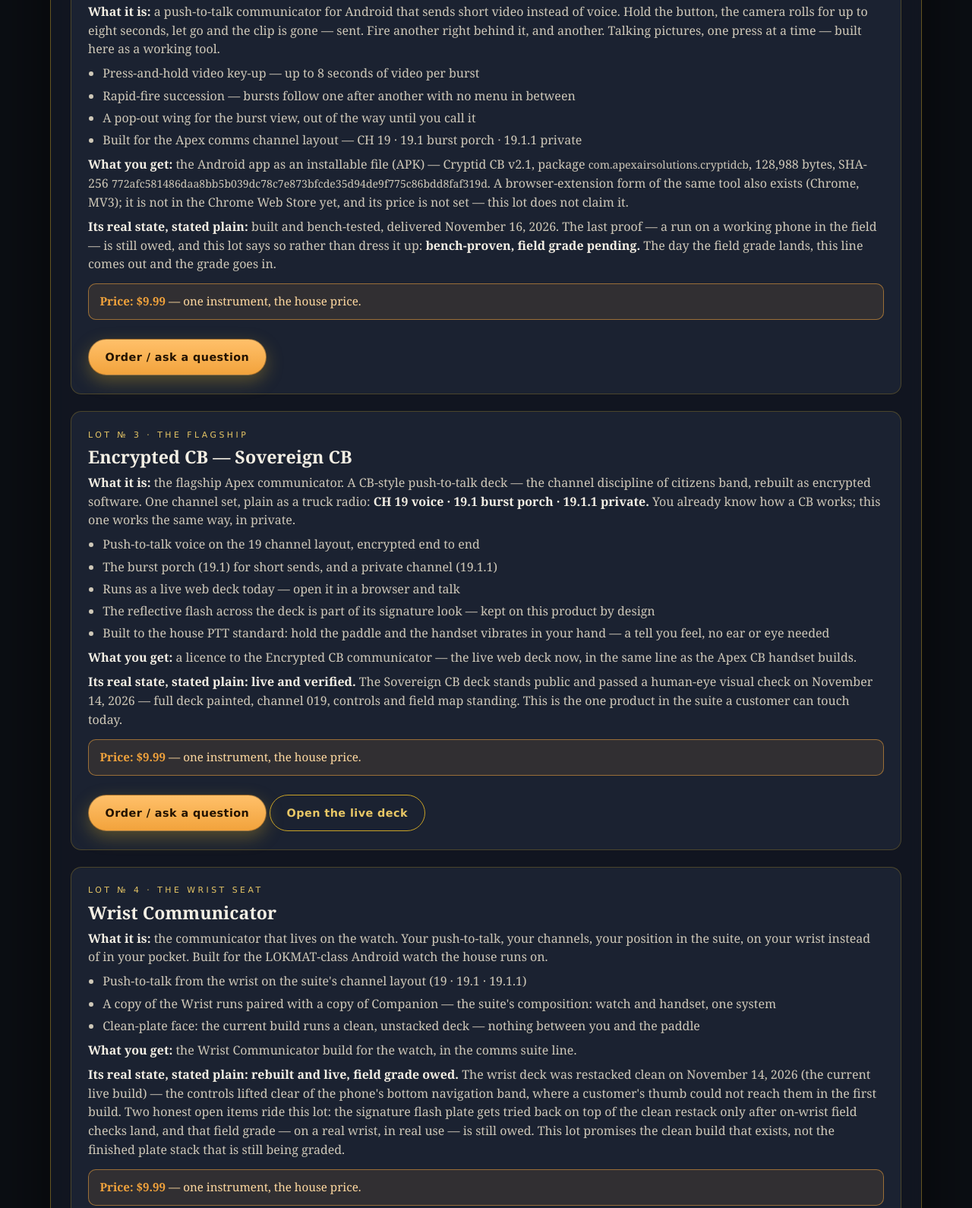
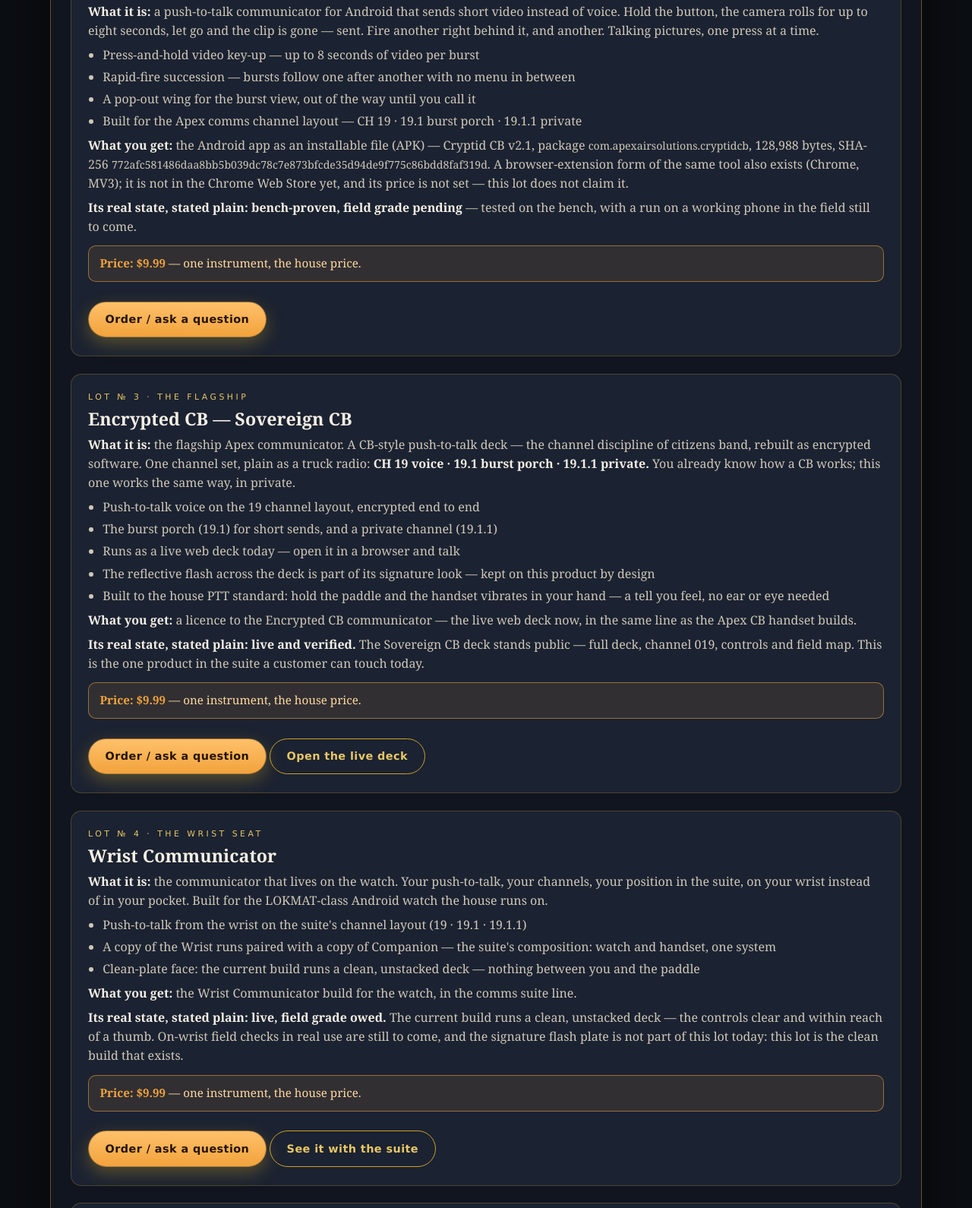
Before and after one commit to apex74-create/apex-auction-house, a plain HTML site: page comms.html in a window 1280 px wide. Shown: the part 814-2404 px from the top of the page at 76% size. Drawn offline with Linux system fonts and the light colour scheme.

Commit message:
Writers Guild Pass 1: Guard status, classifieds tariff, comms-lot copy
- E-1: Apex Browser Guard is live in the Chrome Web Store (v1.5.0
  published Nov 12, 2026, last updated Nov 14, 2026, public — house
  developer-dashboard record, Nov 22). 'In review / pending' copy
  corrected to the record.
- E-2 (Auction hall index): classifieds tariff replaced with the
  owner's restated Nov 20 model — 99c for a one-time purchase-
  information request; $9.99/month to have the gate open for
  frequent purchasing. The per-deal tier line is out.
- E-8 (Auction comms lots, main hall): dated build-log narration
  stripped from the comms lots and replaced with plain sales copy
  (what it is, what it does, what it costs, where it is found).
  Prices and lot structure unchanged.

```diff
--- a/comms.html
+++ b/comms.html
@@ -34,7 +34,7 @@
 
   <!-- ============ THE FLOOR, STATED PLAIN ============ -->
   <section class="panel">
-    <div class="kicker">Lots № 2–5 · hung November 17, 2026</div>
+    <div class="kicker">Lots № 2–5 · the Apex comms suite</div>
     <h2>Four instruments, one channel layout</h2>
     <p>The comms suite was designed as one system: <b>CH 19 voice · 19.1 burst porch ·
     19.1.1 private</b> — the channel discipline of citizens band, rebuilt as encrypted
@@ -62,7 +62,7 @@
     <p><b>What it is:</b> a push-to-talk communicator for Android that sends short video
     instead of voice. Hold the button, the camera rolls for up to eight seconds, let go
     and the clip is gone — sent. Fire another right behind it, and another. Talking
-    pictures, one press at a time — built here as a working tool.</p>
+    pictures, one press at a time.</p>
     <ul>
       <li>Press-and-hold video key-up — up to 8 seconds of video per burst</li>
       <li>Rapid-fire succession — bursts follow one after another with no menu in between</li>
@@ -74,10 +74,8 @@
     SHA-256 <span class="small">772afc581486daa8bb5b039dc78c7e873bfcde35d94de9f775c86bdd8faf319d</span>.
     A browser-extension form of the same tool also exists (Chrome, MV3); it is not in the
     Chrome Web Store yet, and its price is not set — this lot does not claim it.</p>
-    <p><b>Its real state, stated plain:</b> built and bench-tested, delivered November 16,
-    2026. The last proof — a run on a working phone in the field — is still owed, and this
-    lot says so rather than dress it up: <b>bench-proven, field grade pending.</b> The day
-    the field grade lands, this line comes out and the grade goes in.</p>
+    <p><b>Its real state, stated plain:</b> <b>bench-proven, field grade pending</b> —
+    tested on the bench, with a run on a working phone in the field still to come.</p>
     <div class="money-note"><b>Price: <span class="money">$9.99</span></b> — one instrument, the house price.</div>
     <a class="btn amber" href="mailto:sales@apexairsolutions.com?subject=Lot%20%E2%84%96%202%20%E2%80%94%20Cryptid%20CB%20%E2%80%94%20order%20%2F%20question">Order / ask a question</a>
   </section>
@@ -100,9 +98,8 @@
     <p><b>What you get:</b> a licence to the Encrypted CB communicator — the live web deck
     now, in the same line as the Apex CB handset builds.</p>
     <p><b>Its real state, stated plain:</b> <b>live and verified.</b> The Sovereign CB deck
-    stands public and passed a human-eye visual check on November 14, 2026 — full deck
-    painted, channel 019, controls and field map standing. This is the one product in the
-    suite a customer can touch today.</p>
+    stands public — full deck, channel 019, controls and field map. This is the one product
+    in the suite a customer can touch today.</p>
     <div class="money-note"><b>Price: <span class="money">$9.99</span></b> — one instrument, the house price.</div>
     <a class="btn amber" href="mailto:sales@apexairsolutions.com?subject=Lot%20%E2%84%96%203%20%E2%80%94%20Encrypted%20CB%20%E2%80%94%20order%20%2F%20question">Order / ask a question</a>
     <a class="btn ghost" href="https://encryptedcb.com/">Open the live deck</a>
@@ -121,14 +118,10 @@
       <li>Clean-plate face: the current build runs a clean, unstacked deck — nothing between you and the paddle</li>
     </ul>
     <p><b>What you get:</b> the Wrist Communicator build for the watch, in the comms suite line.</p>
-    <p><b>Its real state, stated plain:</b> <b>rebuilt and live, field grade owed.</b> The
-    wrist deck was restacked clean on November 14, 2026 (the current live build) — the
-    controls lifted clear of the phone's bottom navigation band, where a customer's thumb
-    could not reach them in the first build. Two honest open items ride this lot: the
-    signature flash plate gets tried back on top of the clean restack only after on-wrist
-    field checks land, and that field grade — on a real wrist, in real use — is still owed.
-    This lot promises the clean build that exists, not the finished plate stack that is
-    still being graded.</p>
+    <p><b>Its real state, stated plain:</b> <b>live, field grade owed.</b> The current
+    build runs a clean, unstacked deck — the controls clear and within reach of a thumb.
+    On-wrist field checks in real use are still to come, and the signature flash plate is
+    not part of this lot today: this lot is the clean build that exists.</p>
     <div class="money-note"><b>Price: <span class="money">$9.99</span></b> — one instrument, the house price.</div>
     <a class="btn amber" href="mailto:sales@apexairsolutions.com?subject=Lot%20%E2%84%96%204%20%E2%80%94%20Wrist%20Communicator%20%E2%80%94%20order%20%2F%20question">Order / ask a question</a>
     <a class="btn ghost" href="https://encryptedcb.com/">See it with the suite</a>
@@ -150,9 +143,9 @@
     </ul>
     <p><b>What you get:</b> the Companion build, in the comms suite line — the handset piece
     that completes the Wrist.</p>
-    <p><b>Its real state, stated plain:</b> <b>live surface, GPS verified.</b> In the
-    November 14, 2026 visual check, Companion stood up clean with its GPS acquisition
-    live — position-finding works and stays alive in the current build.</p>
+    <p><b>Its real state, stated plain:</b> <b>live surface, GPS verified.</b> Companion
+    stands up clean with its GPS acquisition live — position-finding works and stays alive
+    in the current build.</p>
     <div class="money-note"><b>Price: <span class="money">$9.99</span></b> — one instrument, the house price.</div>
     <a class="btn amber" href="mailto:sales@apexairsolutions.com?subject=Lot%20%E2%84%96%205%20%E2%80%94%20Companion%20%E2%80%94%20order%20%2F%20question">Order / ask a question</a>
     <a class="btn ghost" href="https://encryptedcb.com/">See it with the suite</a>
@@ -160,7 +153,7 @@
 
   <!-- ============ THE BUNDLE ============ -->
   <section class="panel" id="bundle">
-    <div class="kicker">The set, the way it was built to run</div>
+    <div class="kicker">The set, the way it runs together</div>
     <h2>The whole suite — one lot</h2>
     <p>Companion and Wrist are literally one composition, and the suite was designed to
     run as a set — so the set costs less than the four singles
```
Also changed, not shown: index.html (+3 -3 lines).
